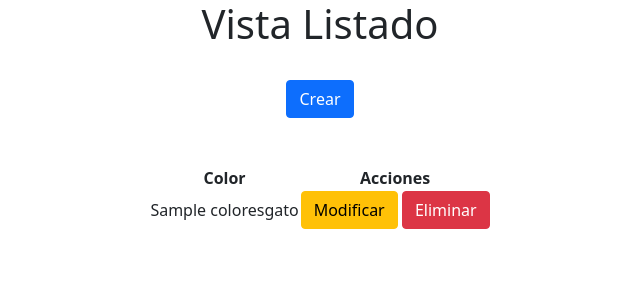
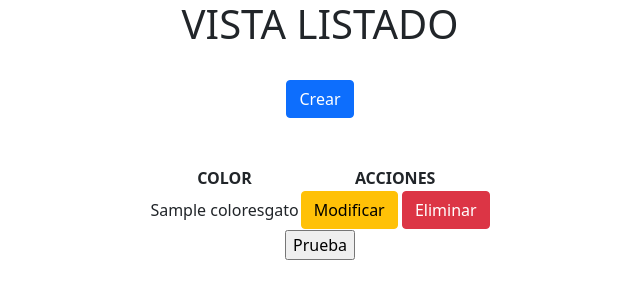
Before and after one commit to Leael95/AdopcionGatos, a PHP site: page /ColoresGatos/vistaListado.php in a window 1280 px wide. Shown: the top 300 px of the page, without its empty margins (320-960 px from the left). Run offline with PHP 8.4, Linux system fonts and the light colour scheme; tables that the repository leaves empty hold one stand-in row (values such as "Sample post").

Commit message:
Prueba funcion dentro de una funcion

```diff
--- a/Code/Backoffice/ColoresGatos/controller.js
+++ b/Code/Backoffice/ColoresGatos/controller.js
@@ -51,3 +51,26 @@ function enviar() {
 
 //     })
 // });
+
+function prueba(funcionEjecutar) {
+    funcionEjecutar("osiosi");
+}
+
+function pepito(nombre) {
+    console.log("hola desde pepito");
+    console.log(nombre);
+}
+
+function pepito2(nombre2) {
+    alert(nombre2);
+}
+
+function botonPrueba() {
+    prueba(pepito2);
+}
+
+function enviarDatosAlServidor() {
+    setTimeout(() => {
+        console.log("Hola desde inline");
+    } , 5000);
+}
--- a/Code/Backoffice/ColoresGatos/vistaListado.php
+++ b/Code/Backoffice/ColoresGatos/vistaListado.php
@@ -9,7 +9,7 @@ $listadoColores = listar();
 
 
    <div class="container-fluid d-flex flex-column align-items-center">
-    <h1 class="text-center">Vista Listado</h1>
+    <h1 class="text-center text-uppercase">Vista Listado</h1>
 
         <br>
 
@@ -20,8 +20,8 @@ $listadoColores = listar();
 
         <table>
         <head>
-            <th class="text-center">Color</th>
-            <th class="text-center">Acciones</th>
+            <th class="text-center text-uppercase">Color</th>
+            <th class="text-center text-uppercase">Acciones</th>
         </head>
         <body>
         <?php while($colorGato = mysqli_fetch_assoc($listadoColores)) : ?>
@@ -37,4 +37,6 @@ $listadoColores = listar();
         <?php endwhile; ?>
         </body>
         </table>
+
+        <input id="botonPrueba" type="button" value="Prueba" onclick="enviarDatosAlServidor()" />
    </div>
```
